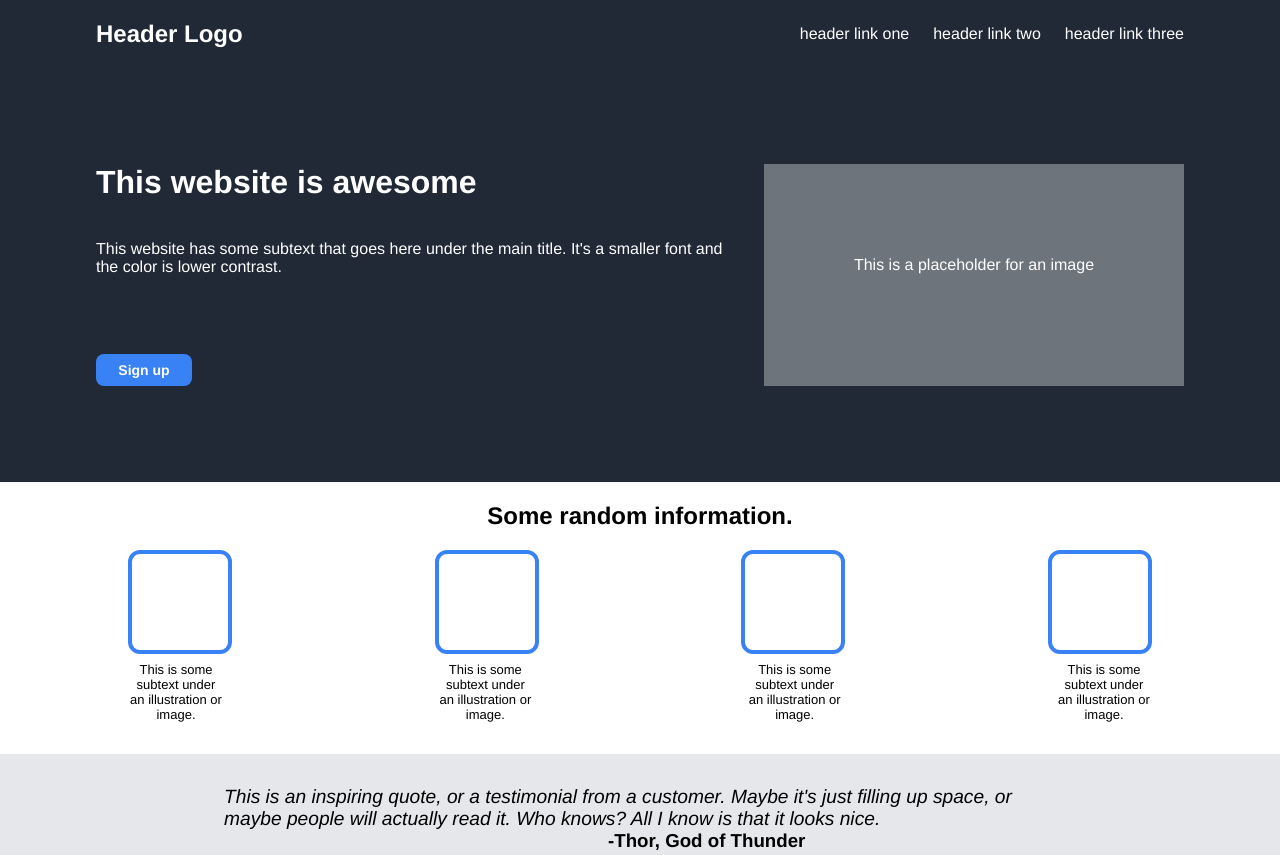
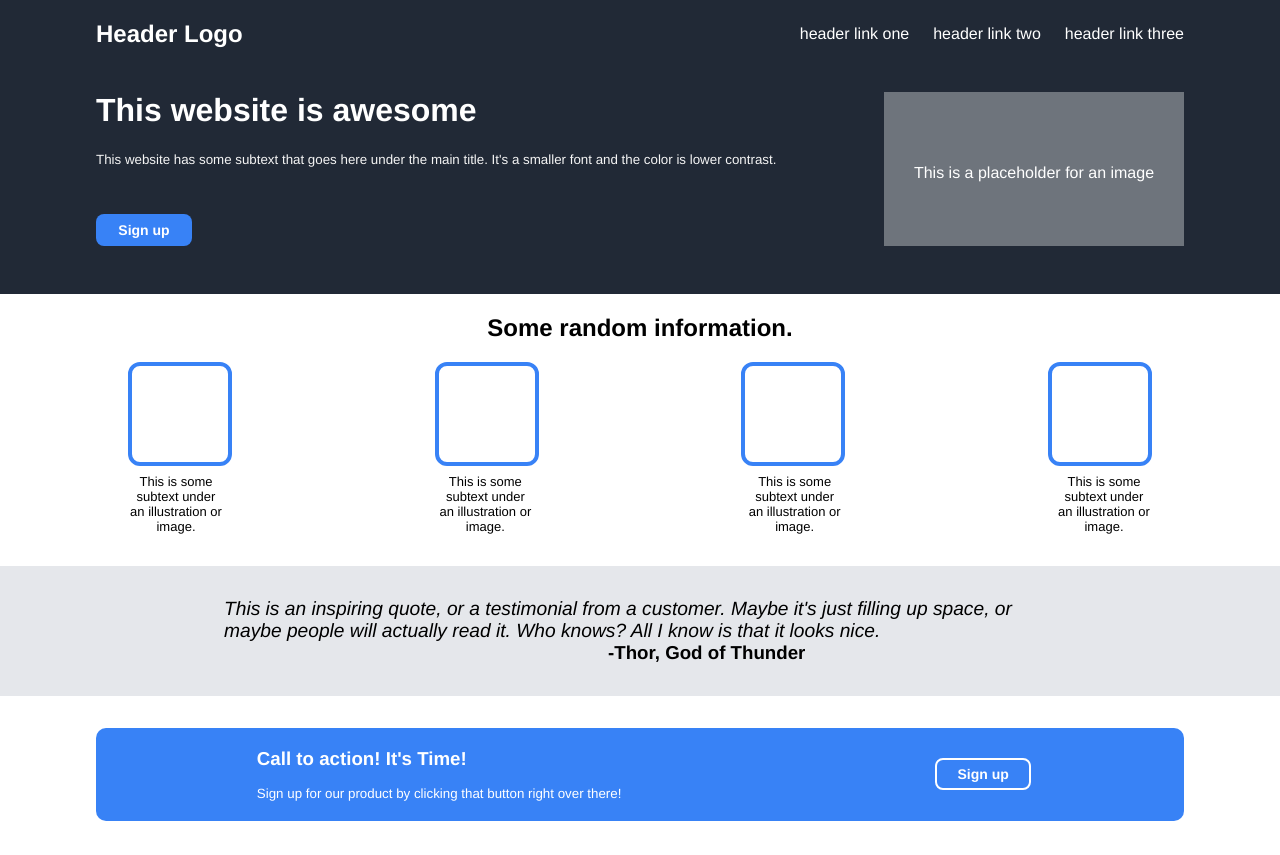
Before and after one commit to LuJaWi/odin-landing-page, a plain HTML site: page index.html in a window 1280 px wide. Shown: the top 855 px of the page. Drawn offline with Linux system fonts and the light colour scheme.

Commit message:
Tidying up the look

```diff
--- a/index.html
+++ b/index.html
@@ -23,7 +23,7 @@
     <div class="hero-text">
         <div class="hero-left">
             <h1>This website is awesome</h1>
-            <p>This website has some subtext that goes here under the main title.
+            <p class="hero-subtext">This website has some subtext that goes here under the main title.
                 It's a smaller font and the color is lower contrast.</p>
             </p>
             <button class="top-button">Sign up</button>
--- a/style.css
+++ b/style.css
@@ -15,6 +15,7 @@ body {
   padding: 0px 96px 0px 96px;
   display: flex;
   justify-content: space-between;
+  align-self: center;
 }
 
 .header-links {
@@ -57,16 +58,21 @@ a {
 }
 
 .hero-text {
-  padding: 96px;
+  padding: 24px 96px 48px;
   display: flex;
   justify-content: space-between;
 }
 
+.hero-subtext {
+  font-size: smaller;
+  color: whitesmoke;
+}
+
 .img-placeholder {
   text-align: center;
-  padding-top: 92px;
-  height: 130px;
-  width: 420px;
+  padding-top: 72px;
+  height: 82px;
+  width: 300px;
   background-color: rgb(110, 116, 124);
   margin: 0px;
   margin-left: 32px;
@@ -76,6 +82,7 @@ a {
   display: flex;
   flex-direction: column;
   justify-content: space-between;
+  gap: 8px;
 }
 .information {
   display: flex;
```
